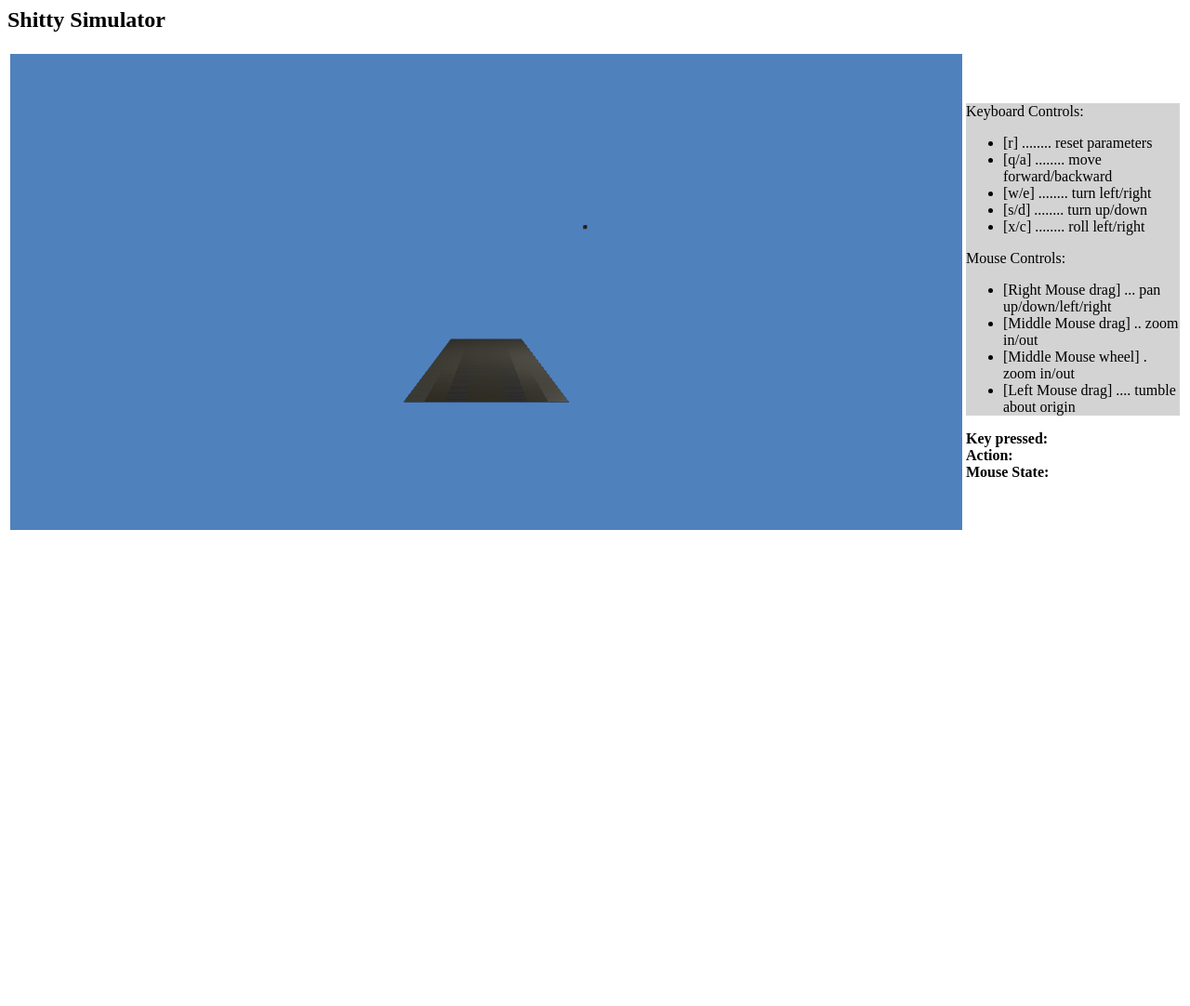
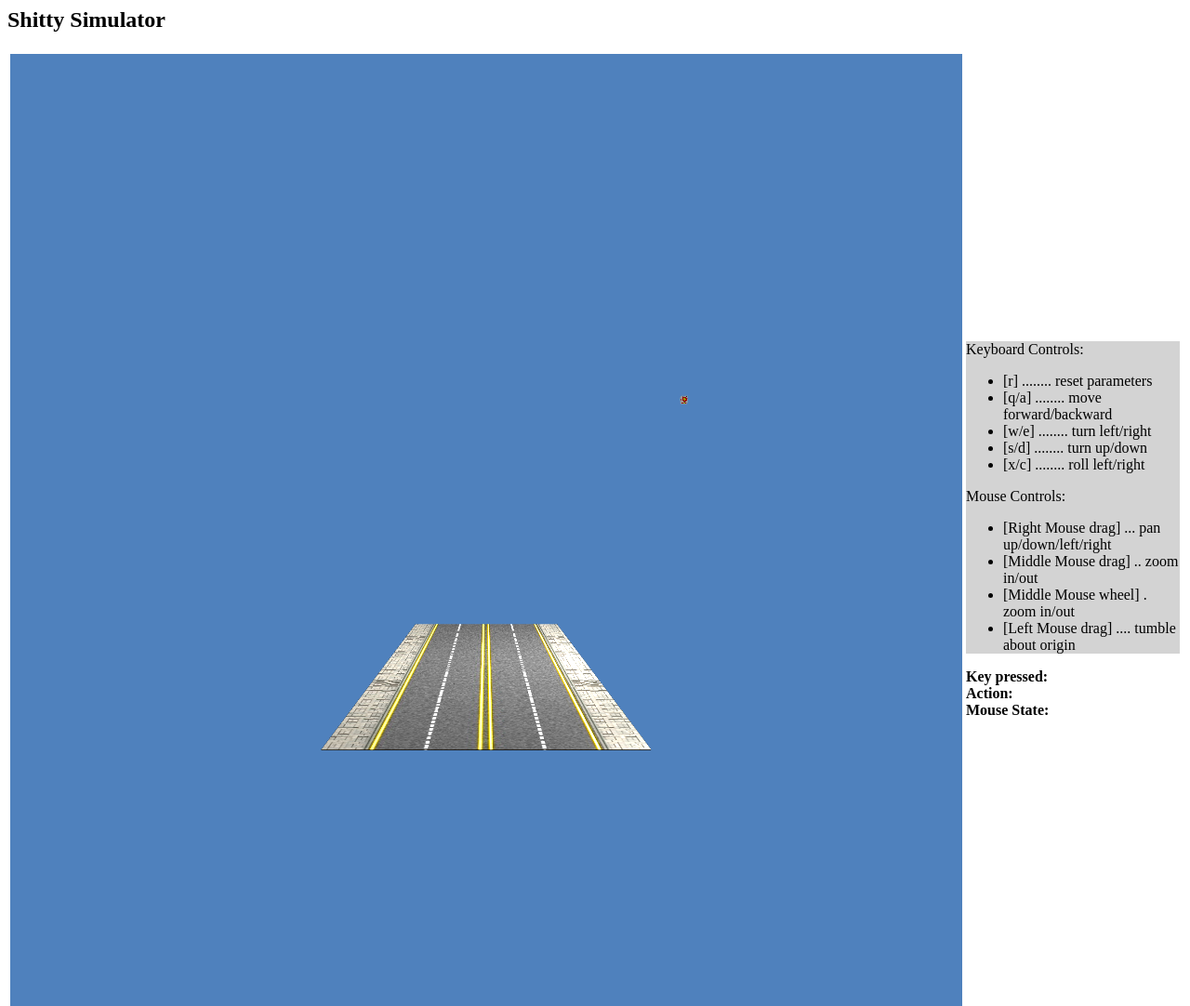
Before and after one commit to TrifectaIII/GFX-Final-Project, a website: page City Simulator/public_html/Lab4Navigation_start/index.html in a window 1280 px wide. Shown: the whole page at 93% size. Before the commit the page ends 800 px from the top, so only its background shows below. Drawn offline with Linux system fonts and the light colour scheme.

Commit message:
Add files via upload

```diff
--- a/City Simulator/public_html/Lab4Navigation_start/Lighting.js
+++ b/City Simulator/public_html/Lab4Navigation_start/Lighting.js
@@ -23,7 +23,7 @@ function Lighting() {
     this.diffuseColor = vec4(1.0,1.0,1.0,1.0);
     this.specularColor = vec4(1.0,1.0,1.0,1.0);
 
-    this.intensity = 1.0;
+    this.intensity = 3.0;
 
     // These are really material properties and belong with each individual object but
     // for now we will lump them in here and they will apply to all objects.
--- a/City Simulator/public_html/Lab4Navigation_start/index.html
+++ b/City Simulator/public_html/Lab4Navigation_start/index.html
@@ -152,7 +152,7 @@
         <table>
             <tr>
                 <td>
-                    <canvas id="gl-canvas" width="1024" height="512" oncontextmenu="return false;">
+                    <canvas id="gl-canvas" width="1024" height="1024" oncontextmenu="return false;">
                         Oops ... your browser doesn't support the HTML5 canvas element
                     </canvas>
 
--- a/City Simulator/public_html/textures/ImageTexture.js
+++ b/City Simulator/public_html/textures/ImageTexture.js
@@ -32,9 +32,12 @@ function ImageTexture(imageFile) {
 
         // Set texture parameters.
         gl.generateMipmap(gl.TEXTURE_2D);
-        gl.texParameteri(gl.TEXTURE_2D, gl.TEXTURE_MIN_FILTER,
-                gl.NEAREST_MIPMAP_LINEAR);
-        gl.texParameteri(gl.TEXTURE_2D, gl.TEXTURE_MAG_FILTER, gl.NEAREST);
+
+
+        //gl.texParameteri(gl.TEXTURE_2D, gl.TEXTURE_MIN_FILTER, gl.NEAREST_MIPMAP_LINEAR);
+        gl.texParameteri(gl.TEXTURE_2D, gl.TEXTURE_MIN_FILTER, gl.LINEAR);
+        //gl.texParameteri(gl.TEXTURE_2D, gl.TEXTURE_MAG_FILTER, gl.NEAREST);
+        gl.texParameteri(gl.TEXTURE_2D, gl.TEXTURE_MAG_FILTER, gl.LINEAR);
 
         // We call render here to insure that render is called *after* the image
         // loaded. Try removing this to see what happens. It may depend on the
```
